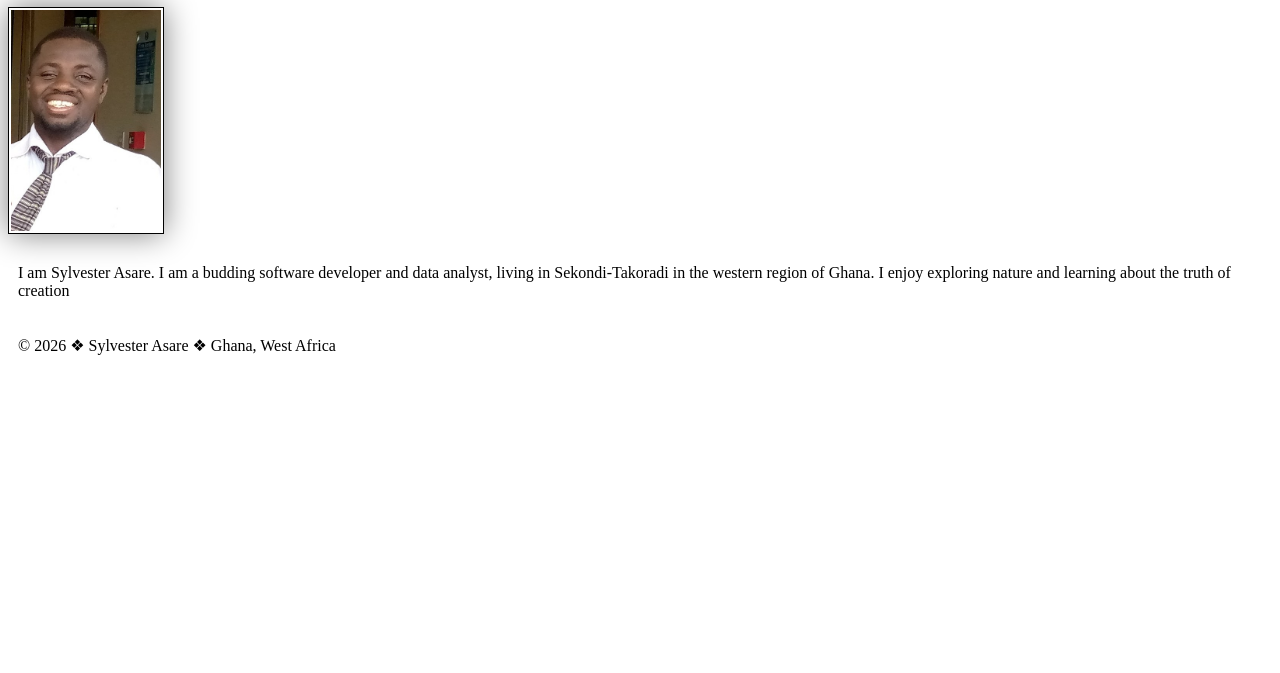
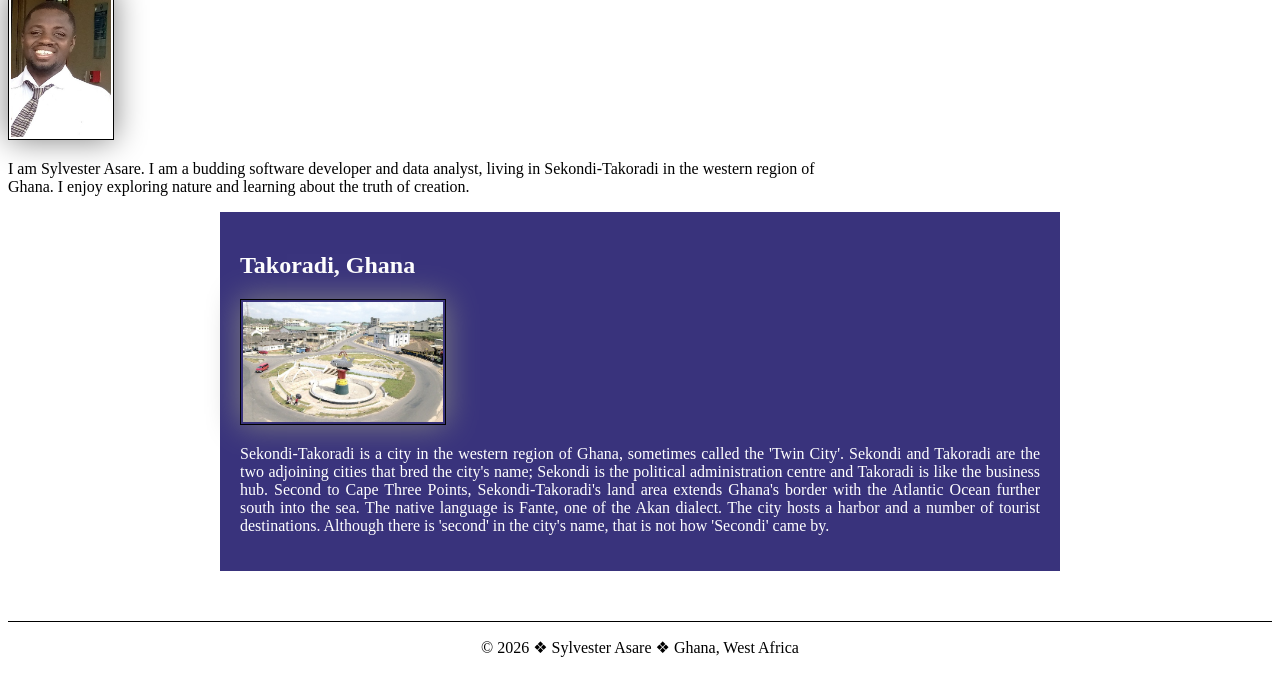
Before and after one commit to sasare1/wdd130, a plain HTML site: page index.html in a window 1280 px wide. Shown: the part 447-1120 px from the top of the page. Before the commit the page ends 828 px from the top, so only its background shows below. Drawn offline with Linux system fonts and the light colour scheme.

Commit message:
added enhancements to index.html file and style.css file

```diff
--- a/index.html
+++ b/index.html
@@ -5,6 +5,8 @@
     <meta charset="UTF-8">
     <meta name="viewport" content="width=device-width, initial-scale=1.0">
     <title>Sylvester Asare | WDD 130</title>
+    <meta name="description" content="Describe your home page here using keywords like your name, the course, the purpose of the page">
+    <meta name="author" content="Sylvester Asare">
     <link rel="stylesheet" href="styles/styles.css">
 </head>
 
@@ -22,8 +24,16 @@
     <main>
         <h1>Sylvester Asare | WDD 130</h1>
         <img src="images/Sylvester profile1.jpg" alt="Sylvester Asare" width="200">
-        <p>I am Sylvester Asare. I am a budding software developer and data analyst, living in Sekondi-Takoradi in the western region of Ghana. I enjoy exploring nature and learning about the truth of creation</p>
+        <p>I am Sylvester Asare. I am a budding software developer and data analyst, living in Sekondi-Takoradi in the western region of Ghana. I enjoy exploring nature and learning about the truth of creation.</p>
     </main>
+    <aside>
+        <h2>Takoradi, Ghana</h2>
+        <img src="images/Sekondi-roundabout.jpg" alt="A picture of the fish statue in Sekondi-Takoradi">
+        <p>Sekondi-Takoradi is a city in the western region of Ghana, sometimes called the 'Twin City'.
+            Sekondi and Takoradi are the two adjoining cities that bred the city's name; Sekondi is the political administration centre and Takoradi is like the business hub.
+            Second to Cape Three Points, Sekondi-Takoradi's land area extends Ghana's border with the Atlantic Ocean further south into the sea. The native language is Fante, one of the Akan dialect.
+            The city hosts a harbor and a number of tourist destinations. Although there is 'second' in the city's name, that is not how 'Secondi' came by.</p>
+    </aside>
     <footer>
         <p>&copy; 2026 &#10070; Sylvester Asare &#10070; Ghana, West Africa</p>
     </footer>
--- a/styles/styles.css
+++ b/styles/styles.css
@@ -22,5 +22,35 @@ img {
 }
 
 p {
-    padding: 10px;
+    padding: 0;
 }
+
+main {
+    max-width: 840px;
+}
+
+aside {
+    width: 800px;
+    margin: 0 auto;
+    border: 1px solid hsl(0, 5%, 10% / 0.2);
+    padding: 20px;
+    background-color: rgb(57, 51, 124);
+    color: white;
+    text-align: justify;
+}
+
+aside img {
+    width: 200px;
+    height: auto;
+}
+
+main img {
+    width: 100px;
+    height: auto;
+}
+
+footer {
+    margin-top: 50px;
+    border-top: 1px solid #000;
+    text-align: center;
+}
--- a/week02/styles/temple.css
+++ b/week02/styles/temple.css
@@ -1,10 +1,12 @@
 * {
     box-sizing: border-box;
+    width: 100%;
 }
 
 img {
-    width: 100;
+    width: 100%;
     height: auto;
+    margin: 0 auto;
 }
 
 header,
```
Also changed, not shown: images/Sekondi-Takoradi.jpg (added), images/Sekondi-roundabout.jpg (added).
